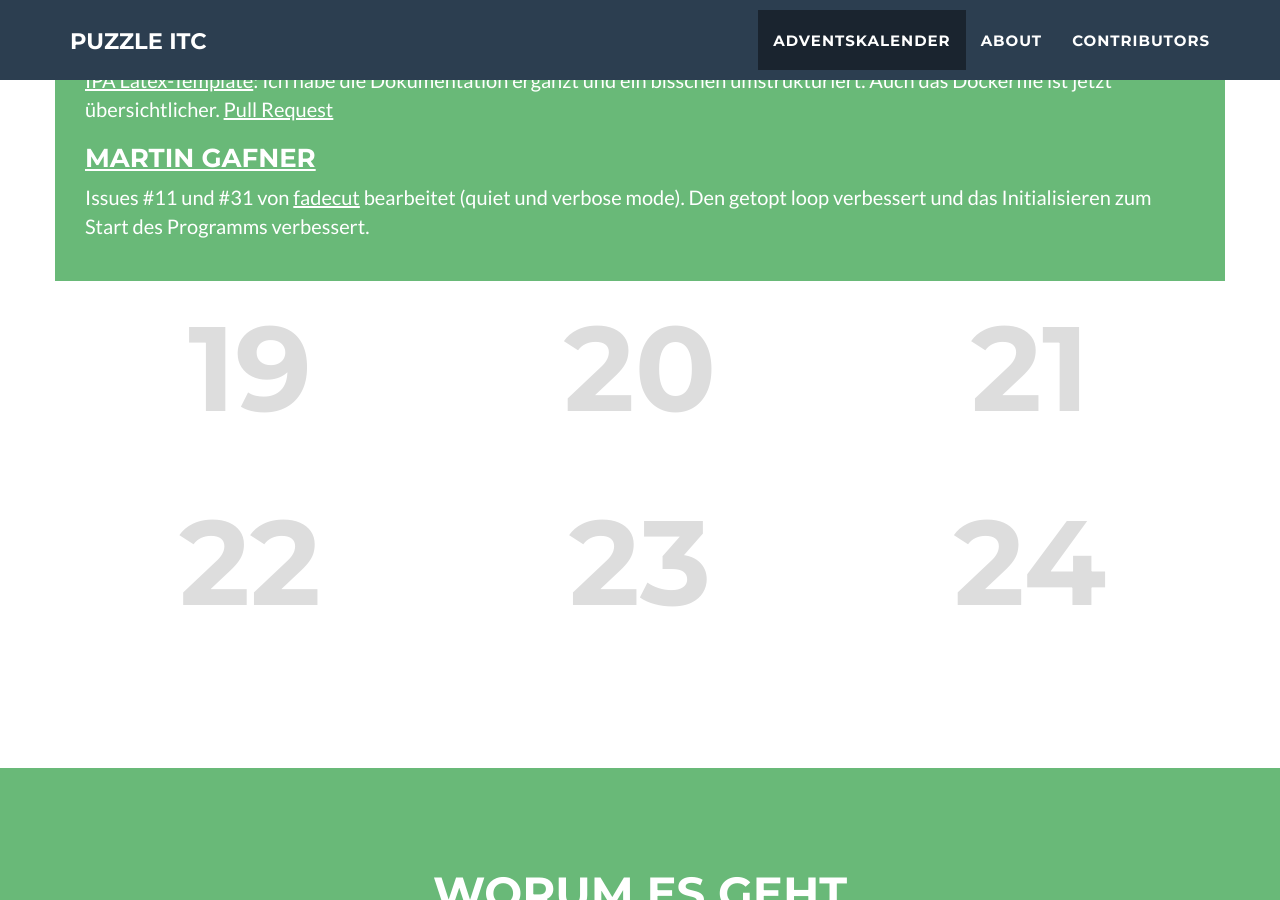
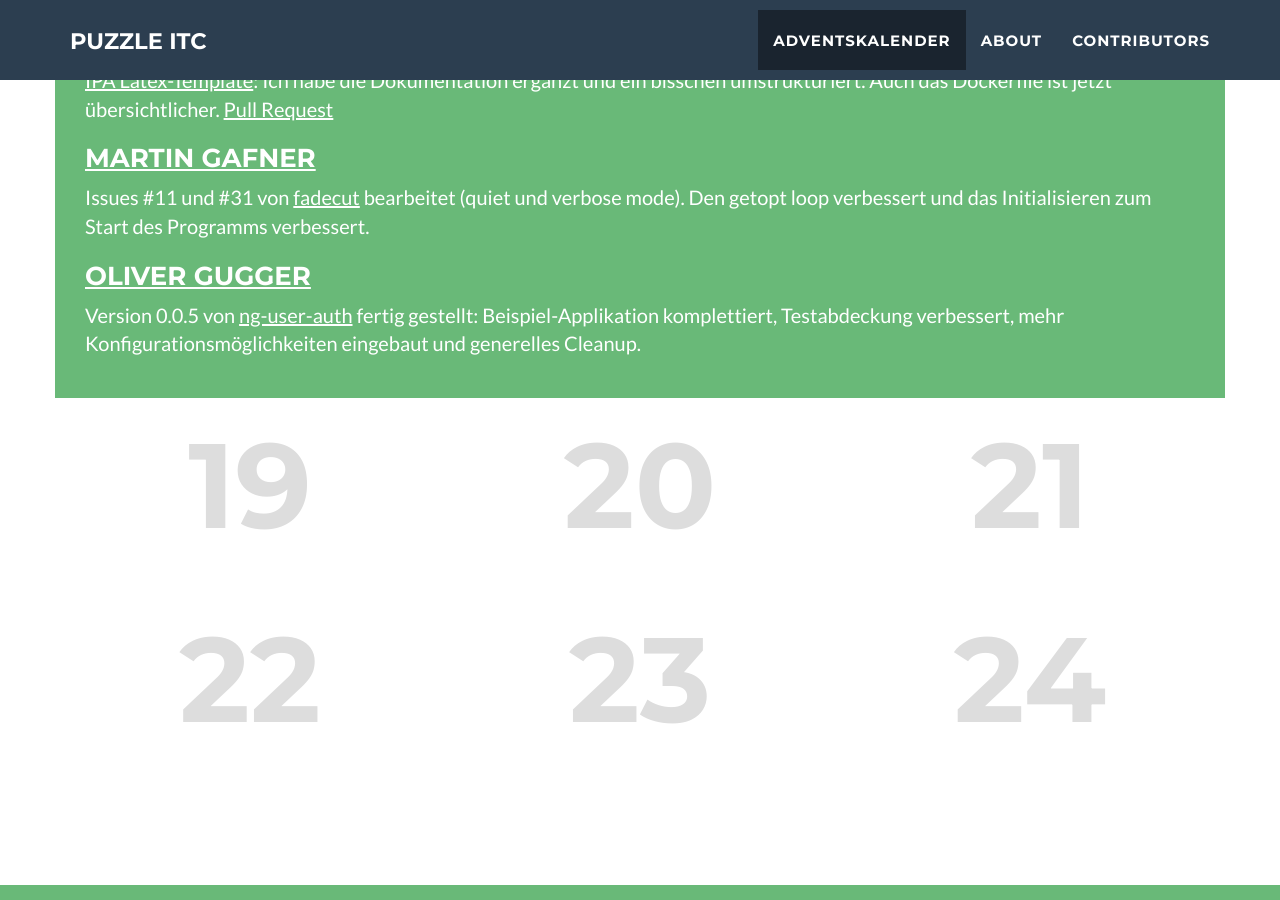
Before and after one commit to puzzle/opensource-advent-challenge-2015, a Jekyll site: the page built from index.html, in a window 1280 px wide and 900 px high, scrolled down 2586 px. Built offline with Jekyll 4.4.1, drawn with Linux system fonts in a browser that asks for light colours; nearby versions of some CDN libraries.

Commit message:
Added my contribution for day 18

```diff
--- a/_doors/18.markdown
+++ b/_doors/18.markdown
@@ -17,3 +17,6 @@ Heute habe ich die Testdatenbank im Projekt [schemaspy](https://github.com/drnoa
 
 ### [Martin Gafner](https://github.com/mgafner)
 Issues #11 und #31 von [fadecut](https://github.com/fadecut/fadecut) bearbeitet (quiet und verbose mode). Den getopt loop verbessert und das Initialisieren zum Start des Programms verbessert.
+
+### [Oliver Gugger](https://github.com/guggero)
+Version 0.0.5 von [ng-user-auth](https://github.com/puzzle/ng-user-auth) fertig gestellt: Beispiel-Applikation komplettiert, Testabdeckung verbessert, mehr Konfigurationsmöglichkeiten eingebaut und generelles Cleanup.
```
